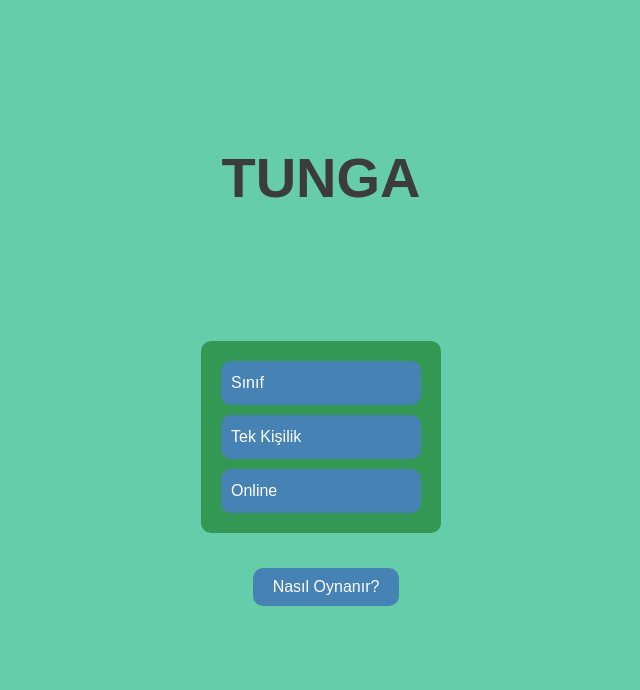
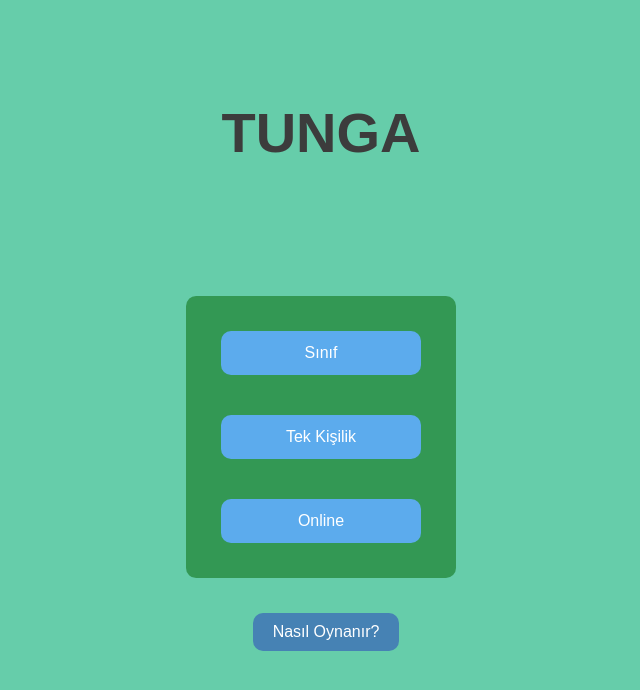
Before and after one commit to Mehmetcimen4/Teknofest-Project, a React (Vite) app in the folder Front_project/: page /sinif/lise in a window 1280 px wide. Shown: the top 690 px of the page, without its empty margins (319-959 px from the left). Built offline with nearby package versions, Linux system fonts and the light colour scheme.

Commit message:
registration page css
furkan

```diff
--- a/Front_project/src/App.css
+++ b/Front_project/src/App.css
@@ -16,6 +16,11 @@
   margin-bottom: 10px;
 
 
+}
+
+h2 {
+  position: relative;
+  top: -65px;
 }
 
 .title {
@@ -43,18 +48,19 @@
 .menu-button {
   width: 180px; /* Butonun genişliği biraz küçültüldü */
   padding: 10px; /* Butonun iç boşluğu azaltıldı */
-  margin: 20px 20pxq;
+  margin: 15px 15px;
   font-size: 1rem; /* Yazı boyutu biraz küçültüldü */
   color: white;
-  background-color: #4682b4;
+  background-color: #5cabed;
   border: none;
   border-radius: 10px;
   cursor: pointer;
   font-family: 'Arial', sans-serif;
+  text-align: center;
 }
 
 .menu-button:hover {
-  background-color: #5a9bd6;
+  background-color: #579ddf;
 }
 
 .sinif-detay {
@@ -148,8 +154,13 @@
   flex-direction: column;
   align-items: center;
   justify-content: center;
-  height: 100vh; /* Ekranı tamamen kaplar */
+  max-height: 100vh; /* Ekranı tamamen kaplar */
   background-color: #66cdaa;
+}
+
+.registration-page .menu {
+  position: relative;
+  top: -50;
 }
 
 .registration-page h2 {
--- a/Front_project/src/pages/Registration.jsx
+++ b/Front_project/src/pages/Registration.jsx
@@ -17,6 +17,7 @@
   return (
     <div className="registration-page">
       <h2>Oyuncu Kaydı</h2>
+      <div className='menu'>
         <div className="player-input">
           <label>Oyuncu 1:</label>
           <input type="text" value={player1} onChange={(e) => setPlayer1(e.target.value)} />
@@ -26,7 +27,10 @@
           <input type="text" value={player2} onChange={(e) => setPlayer2(e.target.value)} />
         </div>
         <button onClick={handleStartGame} className="start-button">Oyunu Başlat</button>
+
+      </div>
       <button onClick={() => navigate(-1)} className="back-button">Geri</button>
+
     </div>
   );
 }
```
Lines whose indentation alone changed are shown as unchanged.
